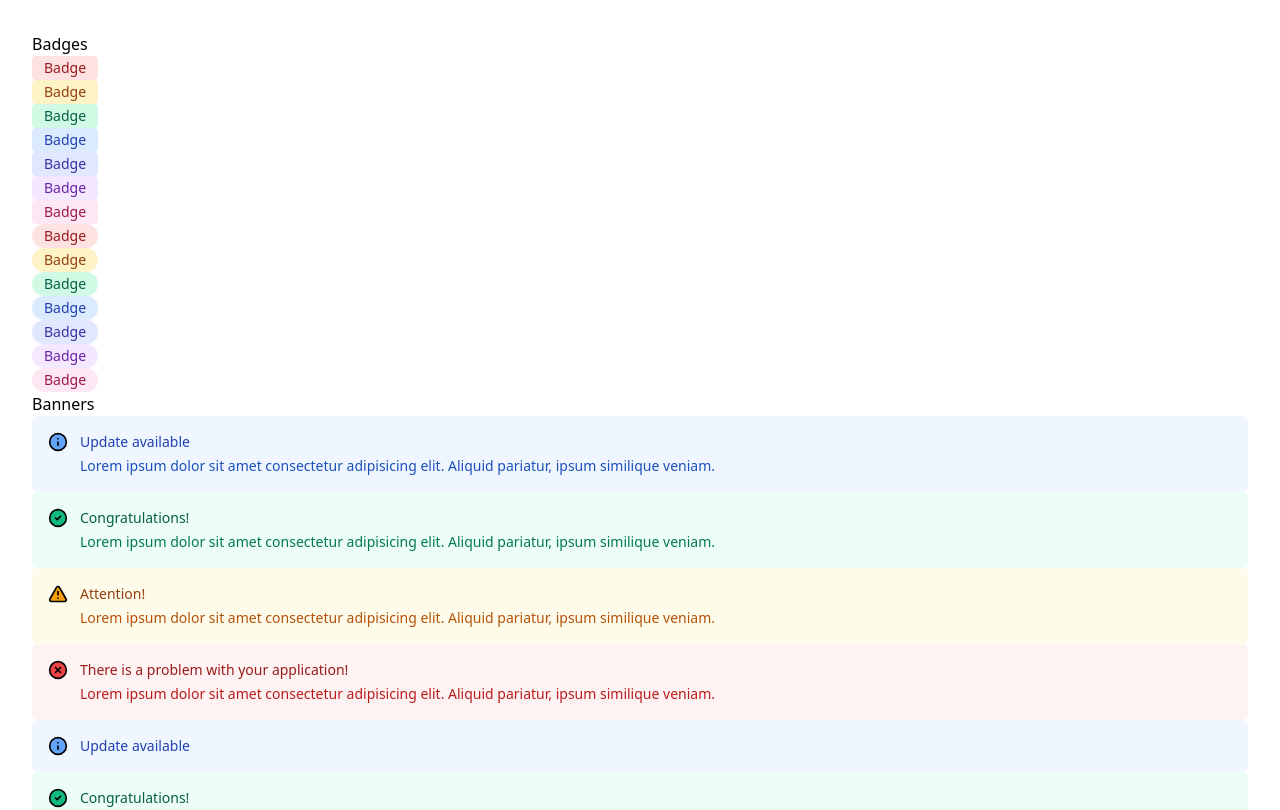
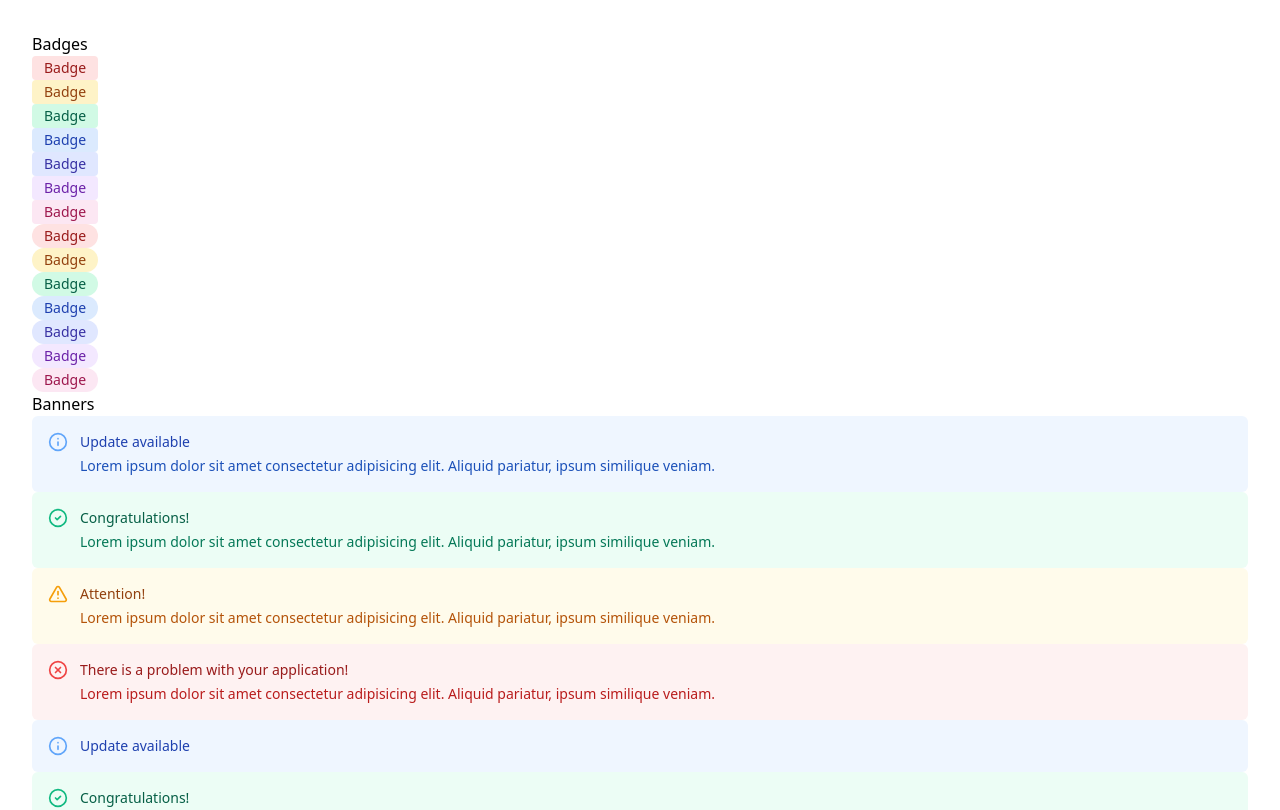
Before and after one commit to nicjrichDEV/scrimba-components, a React (Vite) app: page / in a window 1280 px wide. Shown: the top 810 px of the page. Built offline with nearby package versions, Linux system fonts and the light colour scheme.

Commit message:
Fixed the fill vs stroke on banner svgs

```diff
--- a/src/components/banner/Banner.module.css
+++ b/src/components/banner/Banner.module.css
@@ -38,7 +38,8 @@ p {
   }
 
   svg {
-    fill: #60a5fa;
+    stroke: #60a5fa;
+    fill: none;
   }
 }
 
@@ -54,7 +55,8 @@ p {
   }
 
   svg {
-    fill: #10b981;
+    stroke: #10b981;
+    fill: none;
   }
 }
 
@@ -70,7 +72,8 @@ p {
   }
 
   svg {
-    fill: #f59e0b;
+    stroke: #f59e0b;
+    fill: none;
   }
 }
 
@@ -86,6 +89,7 @@ p {
   }
 
   svg {
-    fill: #ef4444;
+    stroke: #ef4444;
+    fill: none;
   }
 }
```
